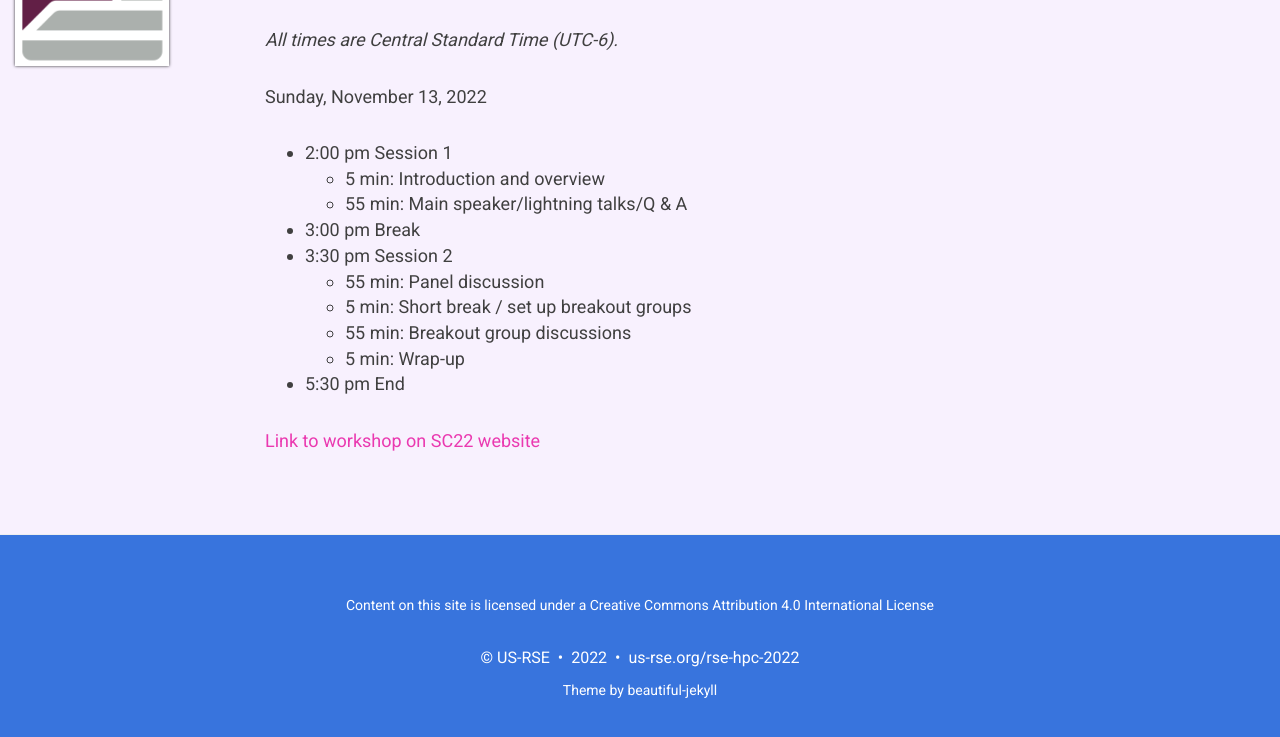
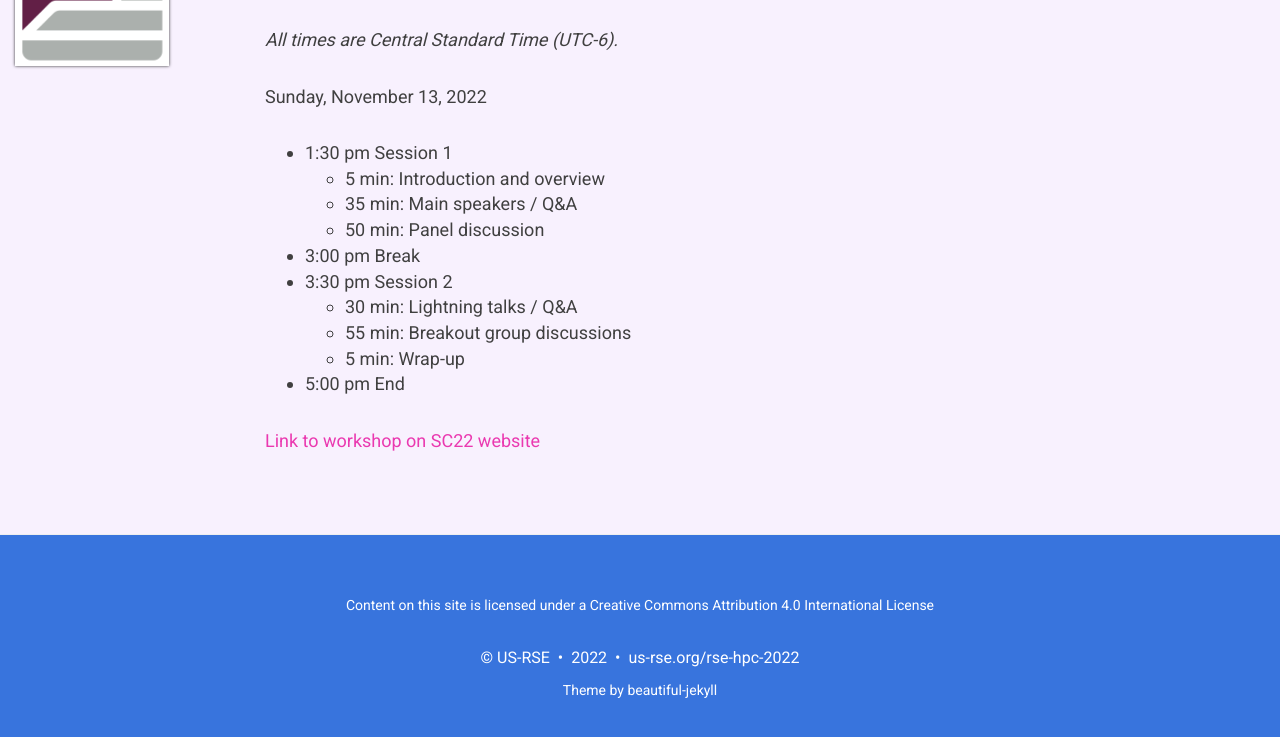
Before and after one commit to USRSE/rse-hpc-2022, a Jekyll site: the page built from pages/agenda.md, in a window 1280 px wide and 955 px high, cut to the strip 104-851 px from the top of the window. Shown: the top 737 px of the strip. Built offline with Jekyll 4.4.1, drawn with Linux system fonts in a browser that asks for light colours; nearby versions of some CDN libraries.

Commit message:
Update agenda to reflect new start/stop times

```diff
--- a/pages/agenda.md
+++ b/pages/agenda.md
@@ -8,15 +8,15 @@ permalink: /agenda/
 
 Sunday, November 13, 2022
 
-- 2:00 pm Session 1
+- 1:30 pm Session 1
     - 5 min: Introduction and overview
-    - 55 min: Main speaker/lightning talks/Q & A
+    - 35 min: Main speakers / Q&A
+    - 50 min: Panel discussion
 - 3:00 pm Break
 - 3:30 pm Session 2
-    - 55 min: Panel discussion
-    - 5 min: Short break / set up breakout groups
+    - 30 min: Lightning talks / Q&A
     - 55 min: Breakout group discussions
     - 5 min: Wrap-up
-- 5:30 pm End
+- 5:00 pm End
 
 [Link to workshop on SC22 website](https://sc22.supercomputing.org/presentation/?id=wksp132&sess=sess130)
```
